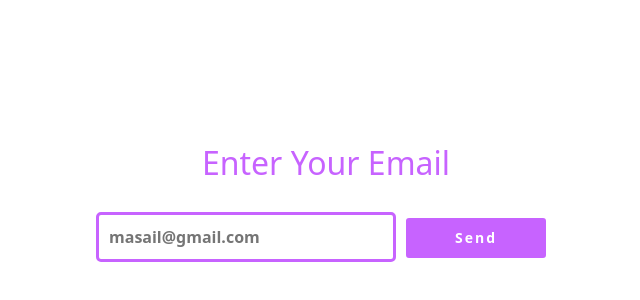
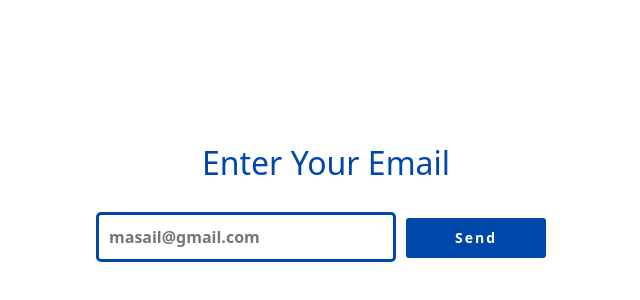
Before and after one commit to adan35/FYP-Masaail, a React (Create React App) app in the folder client/: page /auth/forgot in a window 1280 px wide. Shown: the part 66-366 px from the top of the page, without its empty margins (302-942 px from the left). Built offline with nearby package versions, Linux system fonts and the light colour scheme.

Commit message:
changing color from purple to cobalt blue

```diff
--- a/client/src/screens/auth/auth.css
+++ b/client/src/screens/auth/auth.css
@@ -1,13 +1,13 @@
 /* OTP PAGE */
 h2 {
-  color: #c763ff;
+  color: #0047AB;
   margin-bottom: 30px;
 }
 p {
   color: #2e2e2e;
 }
 p {
-  color: #c763ff;
+  color: #0047AB;
 }
 .container {
   display: flex;
@@ -27,22 +27,22 @@ p {
 }
 
 .btn-primary {
-  background: #c763ff;
+  background: #0047AB;
   color: #ffffff;
-  border-color: #c763ff;
+  border-color: #0047AB;
 }
 .btn-primary:hover {
   background: transparent;
-  color: #c763ff;
+  color: #0047AB;
 }
 .btn-secondary {
-  background: #c763ff;
+  background: #0047AB;
   color: #ffffff;
   border-color: none;
   margin-right: 20px;
 }
 .btn-secondary:hover {
-  background: #c763ff;
+  background: #0047AB;
   color: #ffffff;
 }
 .otp-field {
@@ -51,13 +51,13 @@ p {
   height: 50px;
   text-align: center;
   margin-right: 5px;
-  border: 2px solid #c763ff;
+  border: 2px solid #0047AB;
   margin-bottom: 15px;
 }
 .otp-field:focus {
   text-decoration: none;
   background-color: #ffffff;
-  border-color: #c763ff;
+  border-color: #0047AB;
   outline: 0;
   box-shadow: none;
 }
@@ -70,7 +70,7 @@ p {
   border-radius: 500px;
   transition-property: background-color, border-color, color, box-shadow, filter;
   transition-duration: 0.3s;
-  border: 3px solid #c763ff;
+  border: 3px solid #0047AB;
   letter-spacing: 2px;
   min-width: 140px;
   text-transform: uppercase;
@@ -86,7 +86,7 @@ p {
 }
 .button:hover {
   color: #fff;
-  background-color: #c763ff;
+  background-color: #0047AB;
   border: none;
 }
 .buttonClear {
@@ -98,7 +98,7 @@ p {
   border-radius: 500px;
   transition-property: background-color, border-color, color, box-shadow, filter;
   transition-duration: 0.3s;
-  border: 3px solid #c763ff;
+  border: 3px solid #0047AB;
   letter-spacing: 2px;
   min-width: 140px;
   text-transform: uppercase;
@@ -108,7 +108,7 @@ p {
   padding: 16px 14px 18px;
   color: #ffffff;
   box-shadow: inset 0 0 0 2px none;
-  background-color: #c763ff;
+  background-color: #0047AB;
   height: 48px;
   margin-right: 10px;
   margin-bottom: 10px;
@@ -116,12 +116,12 @@ p {
 .buttonClear:hover {
   color: #fff;
   background-color: transparent;
-  border: 3px solid #c763ff;
-  color: #c763ff;
+  border: 3px solid #0047AB;
+  color: #0047AB;
 }
 /* Forgot */
 .text-email {
-  color: #c763ff;
+  color: #0047AB;
 }
 .email-forgot {
   width: 300px;
@@ -136,25 +136,25 @@ p {
   height: 50px;
   padding-left: 10px;
   margin-right: 5px;
-  border: 3px solid #c763ff;
+  border: 3px solid #0047AB;
   border-radius: 5px;
   margin-bottom: 15px;
   background-color: transparent;
   margin-right: 10px;
-  color: #c763ff;
+  color: #0047AB;
   font-weight: bold;
   margin-bottom: 30px;
 }
 .input-email:focus {
   background-color: transparent;
-  border-color: #c763ff;
+  border-color: #0047AB;
   outline: 0;
   box-shadow: none;
-  color: #c763ff;
+  color: #0047AB;
   font-weight: 500;
 }
 .btn-send {
-  background-color: #c763ff;
+  background-color: #0047AB;
   display: inline-block;
   outline: none;
   cursor: pointer;
@@ -163,7 +163,7 @@ p {
   border-radius: 3px;
   transition-property: background-color, border-color, color, box-shadow, filter;
   transition-duration: 0.3s;
-  border: 3px solid #c763ff;
+  border: 3px solid #0047AB;
   letter-spacing: 2px;
   min-width: 140px;
   font-weight: 600;
@@ -173,21 +173,21 @@ p {
   padding: auto;
   color: #ffffff;
   box-shadow: inset 0 0 0 2px none;
-  background-color: #c763ff;
+  background-color: #0047AB;
   height: 40px;
   margin-right: 10px;
   margin-bottom: 10px;
 }
 .btn-send:hover {
   background-color: transparent;
-  border: 3px solid #c763ff;
+  border: 3px solid #0047AB;
   color: #fff;
-  color: #c763ff;
+  color: #0047AB;
 }
 .btn-send:focus {
   color: #fff;
   background-color: transparent;
-  border: 3px solid #c763ff;
-  color: #c763ff;
+  border: 3px solid #0047AB;
+  color: #0047AB;
   box-shadow: transparent;
 }
```
Also changed, not shown: client/src/screens/auth/components/OTP.js (indentation only).
